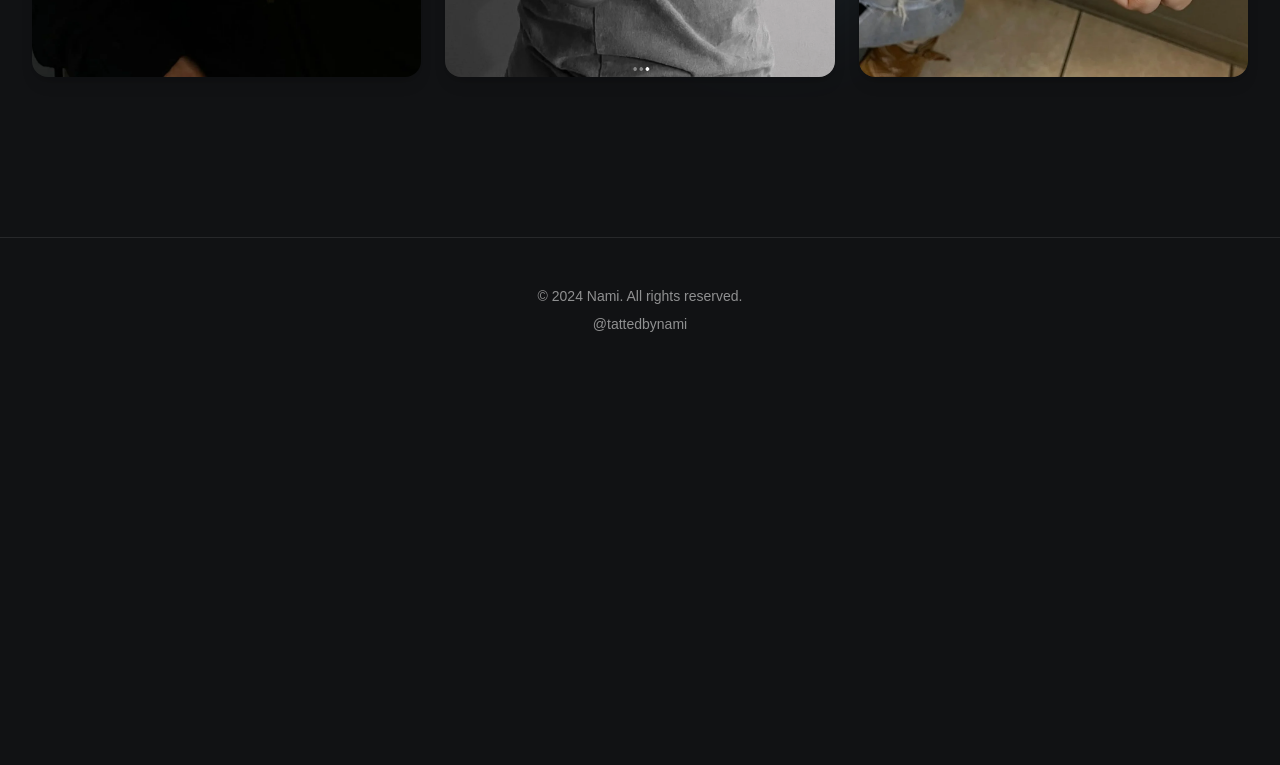
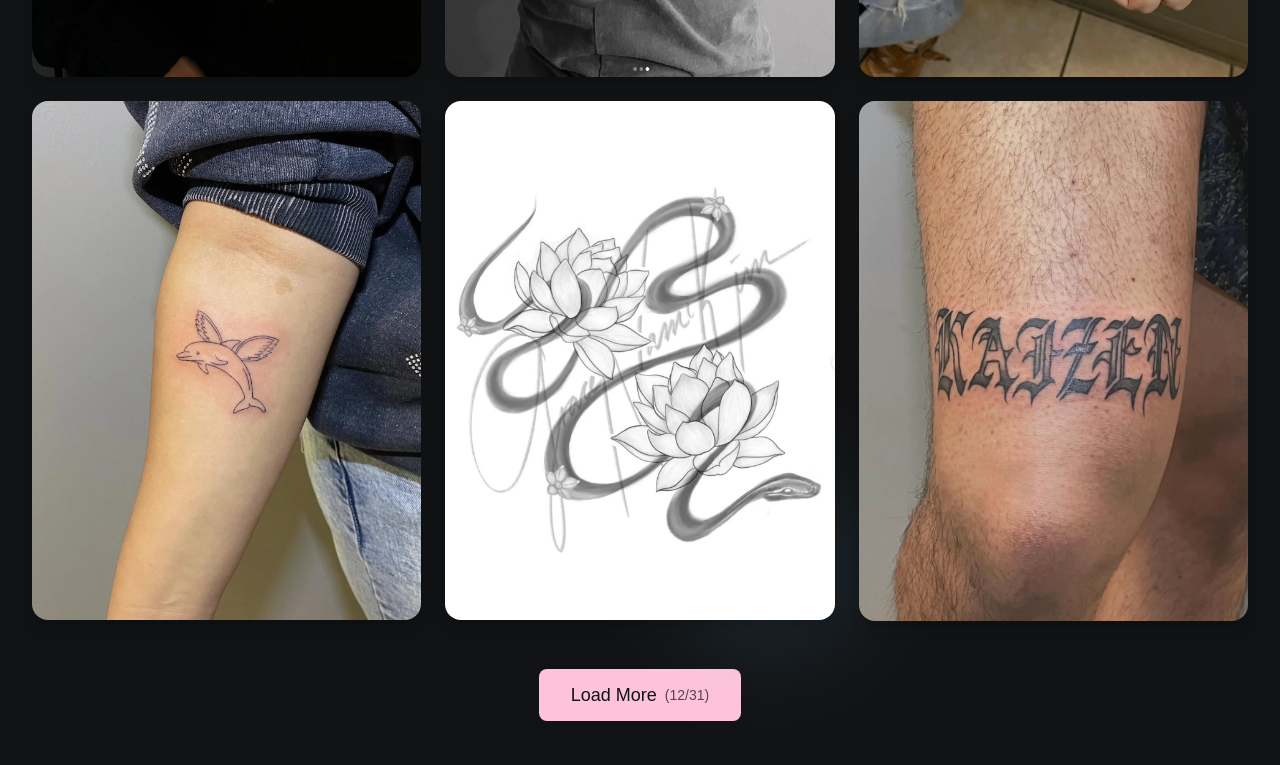
Before and after one commit to nlevites/tattedbynami, an Astro site: page /gallery in a window 1280 px wide. Shown: the part 1815-2580 px from the top of the page. Before the commit the page ends 2197 px from the top, so only its background shows below. Built offline with nearby package versions, Linux system fonts and the light colour scheme; Astro itself is replaced by a stand-in of ours; a web font is replaced by a local one.

Commit message:
fix pc gallery loading

```diff
--- a/src/components/Gallery.tsx
+++ b/src/components/Gallery.tsx
@@ -1,5 +1,5 @@
 import { useState, useEffect } from 'react';
-import { motion, AnimatePresence, useMotionValue, useTransform } from 'framer-motion';
+import { motion, AnimatePresence, useMotionValue } from 'framer-motion';
 import type { Language, GalleryItem as GalleryItemType } from '@/types';
 import GalleryFilter from './GalleryFilter';
 import GalleryItem from './GalleryItem';
@@ -13,17 +13,31 @@ export default function Gallery({ items, lang }: GalleryProps) {
   const [filteredItems, setFilteredItems] = useState(items);
   const [activeFilter, setActiveFilter] = useState('all');
   const [isFiltering, setIsFiltering] = useState(false);
+  const [isMobile, setIsMobile] = useState(false);
+  const [desktopItemsShown, setDesktopItemsShown] = useState(12); // Initial items on desktop
 
   // Mobile swipe detection
   const x = useMotionValue(0);
   const [currentPage, setCurrentPage] = useState(0);
-  const itemsPerPage = typeof window !== 'undefined' && window.innerWidth < 768 ? 4 : 9;
+  const itemsPerPage = 6; // Fixed number for mobile
   const totalPages = Math.ceil(filteredItems.length / itemsPerPage);
 
-  const currentItems = filteredItems.slice(
-    currentPage * itemsPerPage,
-    (currentPage + 1) * itemsPerPage
-  );
+  // Check if mobile
+  useEffect(() => {
+    const checkMobile = () => {
+      setIsMobile(window.innerWidth < 768);
+    };
+    checkMobile();
+    window.addEventListener('resize', checkMobile);
+    return () => window.removeEventListener('resize', checkMobile);
+  }, []);
+
+  // Get items to display based on device
+  const displayItems = isMobile
+    ? filteredItems.slice(currentPage * itemsPerPage, (currentPage + 1) * itemsPerPage)
+    : filteredItems.slice(0, desktopItemsShown);
+
+  const hasMoreItems = !isMobile && desktopItemsShown < filteredItems.length;
 
   useEffect(() => {
     setIsFiltering(true);
@@ -35,6 +49,7 @@ export default function Gallery({ items, lang }: GalleryProps) {
       }
       setIsFiltering(false);
       setCurrentPage(0); // Reset to first page on filter change
+      setDesktopItemsShown(12); // Reset desktop items shown
     }, 300);
 
     return () => clearTimeout(timer);
@@ -81,6 +96,10 @@ export default function Gallery({ items, lang }: GalleryProps) {
     }
   };
 
+  const loadMore = () => {
+    setDesktopItemsShown(prev => Math.min(prev + 12, filteredItems.length));
+  };
+
   return (
     <div>
       <GalleryFilter lang={lang} onFilterChange={setActiveFilter} />
@@ -88,12 +107,12 @@ export default function Gallery({ items, lang }: GalleryProps) {
       <AnimatePresence mode="wait">
         {!isFiltering && (
           <motion.div
-            drag="x"
+            drag={isMobile ? "x" : false}
             dragConstraints={{ left: 0, right: 0 }}
             dragElastic={0.2}
             onDragEnd={handleDragEnd}
-            style={{ x }}
-            className="touch-pan-y"
+            style={{ x: isMobile ? x : 0 }}
+            className={isMobile ? "touch-pan-y" : ""}
           >
             <motion.div
               className="grid grid-cols-2 md:grid-cols-3 gap-6"
@@ -101,9 +120,9 @@ export default function Gallery({ items, lang }: GalleryProps) {
               initial="hidden"
               animate="visible"
               exit="hidden"
-              key={`${activeFilter}-${currentPage}`}
+              key={`${activeFilter}-${currentPage}-${desktopItemsShown}`}
             >
-              {currentItems.map((item, index) => (
+              {displayItems.map((item, index) => (
                 <motion.div
                   key={item.id}
                   variants={itemVariants}
@@ -118,9 +137,29 @@ export default function Gallery({ items, lang }: GalleryProps) {
         )}
       </AnimatePresence>
 
-      {/* Pagination dots for mobile */}
-      {totalPages > 1 && (
-        <div className="flex justify-center mt-8 gap-2 md:hidden">
+      {/* Load More button for desktop */}
+      {hasMoreItems && (
+        <motion.div
+          className="text-center mt-12"
+          initial={{ opacity: 0 }}
+          animate={{ opacity: 1 }}
+          transition={{ delay: 0.5 }}
+        >
+          <button
+            onClick={loadMore}
+            className="btn-primary px-8 py-3 text-lg hover:shadow-lg transition-all duration-300 hover:scale-105"
+          >
+            {lang === 'ko' ? '더 보기' : 'Load More'}
+            <span className="ml-2 text-sm opacity-70">
+              ({desktopItemsShown}/{filteredItems.length})
+            </span>
+          </button>
+        </motion.div>
+      )}
+
+      {/* Pagination dots for mobile only */}
+      {isMobile && totalPages > 1 && (
+        <div className="flex justify-center mt-8 gap-2">
           {Array.from({ length: totalPages }).map((_, index) => (
             <button
               key={index}
@@ -135,6 +174,18 @@ export default function Gallery({ items, lang }: GalleryProps) {
           ))}
         </div>
       )}
+
+      {/* Swipe hint for mobile */}
+      {isMobile && totalPages > 1 && (
+        <motion.p
+          className="text-center text-sm text-ink/50 mt-4"
+          initial={{ opacity: 0 }}
+          animate={{ opacity: 1 }}
+          transition={{ delay: 1 }}
+        >
+          {lang === 'ko' ? '← 스와이프하여 더 보기 →' : '← Swipe to see more →'}
+        </motion.p>
+      )}
     </div>
   );
 }
```
